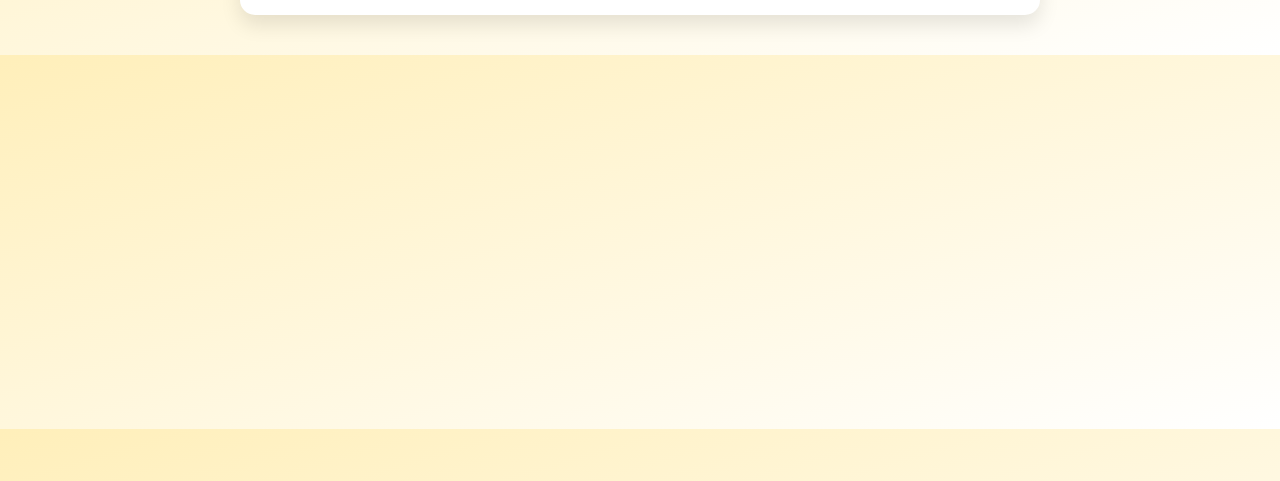
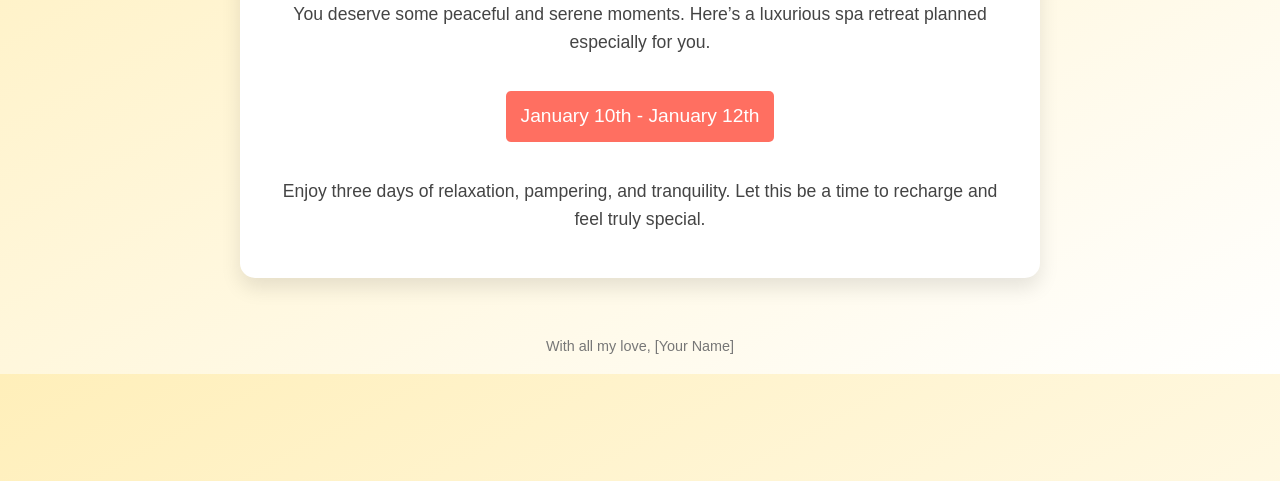
Before and after one commit to oyurch/gift-cards, a plain HTML site: page index.html in a window 1280 px wide. Shown: the part 319-800 px from the top of the page. Drawn offline with Linux system fonts and the light colour scheme.

Commit message:
Update index.html

```diff
--- a/index.html
+++ b/index.html
@@ -111,4 +111,44 @@
 
     <!-- Main Card Section -->
     <div class="card">
-        <h2>Dear [Your Wife's Name],
+        <h2>Dear [Your Wife's Name],</h2>
+        <p>You deserve some peaceful and serene moments. Here’s a luxurious spa retreat planned especially for you.</p>
+        <p class="dates">January 10th - January 12th</p>
+        <p>Enjoy three days of relaxation, pampering, and tranquility. Let this be a time to recharge and feel truly special.</p>
+    </div>
+
+    <!-- Footer Section -->
+    <div class="footer">
+        <p>With all my love, [Your Name]</p>
+    </div>
+
+    <!-- Snowflakes Script -->
+    <script>
+        function createSnowflake() {
+            const snowflake = document.createElement("div");
+            snowflake.classList.add("snowflake");
+
+            // Set random size and position
+            const size = Math.random() * 10 + 5; // 5px to 15px
+            const position = Math.random() * window.innerWidth; // Random horizontal position
+            const duration = Math.random() * 3 + 2; // 2s to 5s duration
+
+            snowflake.style.width = `${size}px`;
+            snowflake.style.height = `${size}px`;
+            snowflake.style.left = `${position}px`;
+            snowflake.style.animationDuration = `${duration}s`; // Fall duration
+            snowflake.style.animationDelay = `${Math.random() * 2}s`; // Random delay
+
+            document.body.appendChild(snowflake);
+
+            // Remove the snowflake after it falls
+            setTimeout(() => {
+                snowflake.remove();
+            }, duration * 1000);
+        }
+
+        // Create snowflakes at regular intervals
+        setInterval(createSnowflake, 200);
+    </script>
+</body>
+</html>
```
